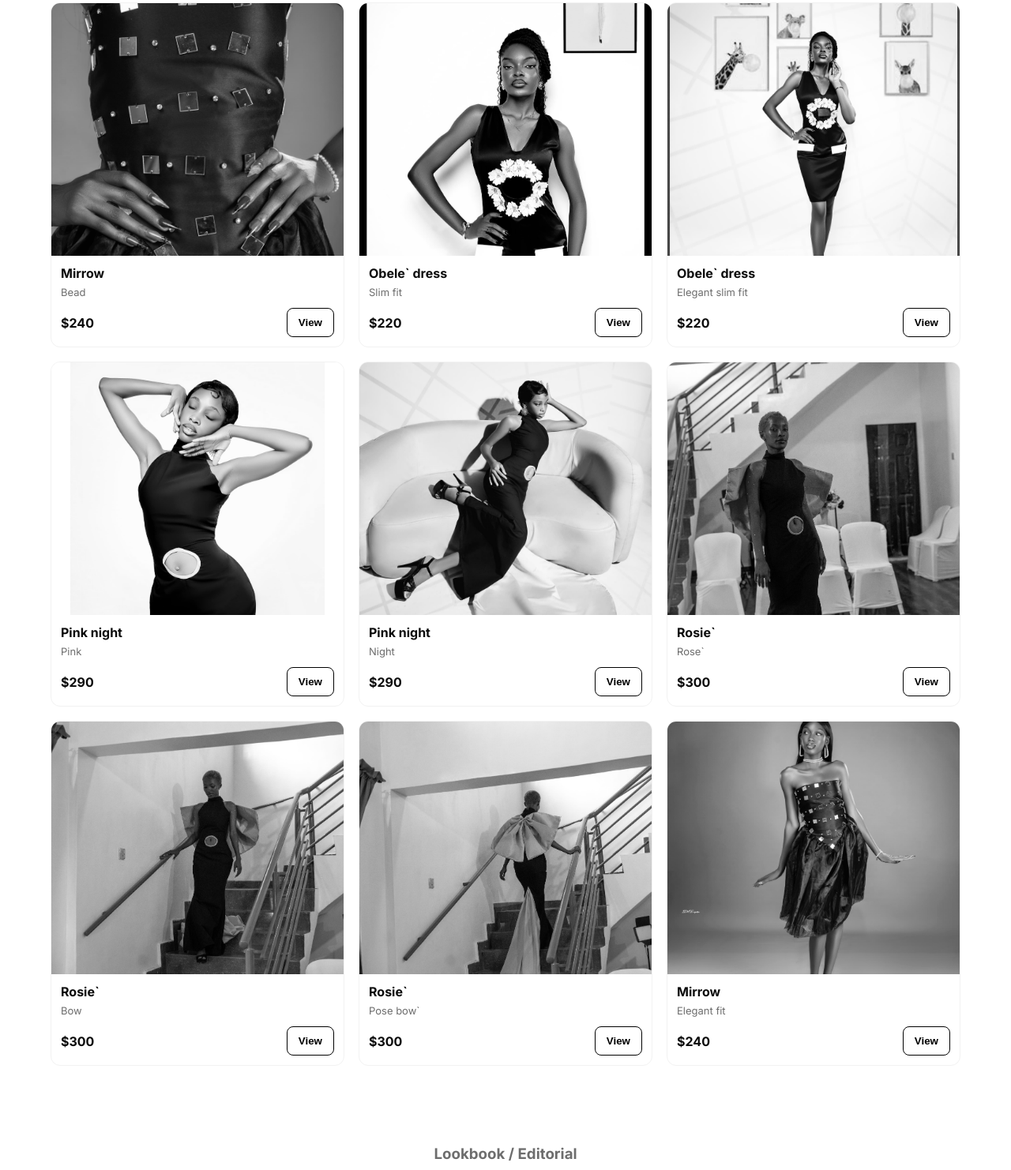
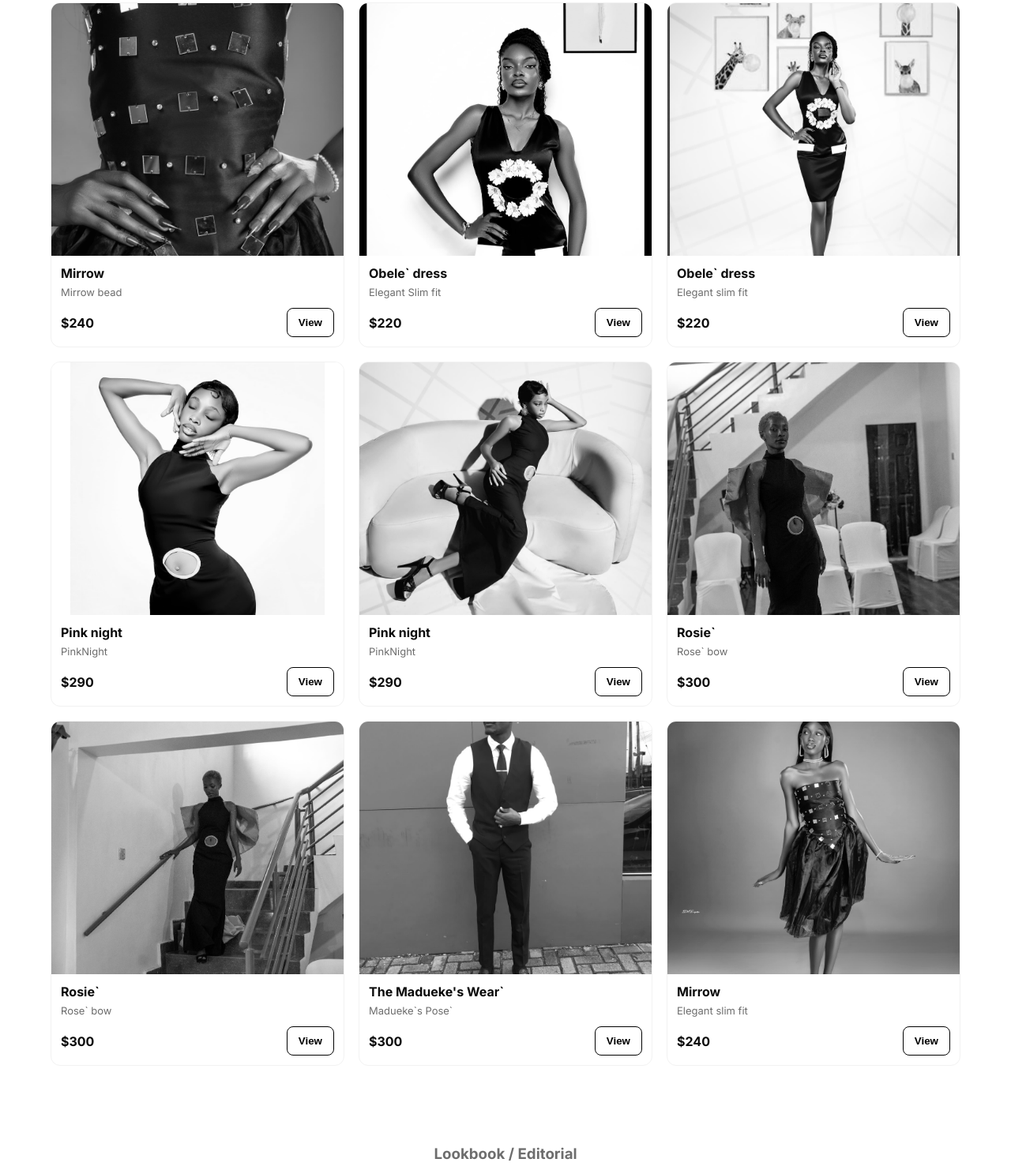
Before and after one commit to greenangela218-hash/Ken-Madueke-, a plain HTML site: page index.html in a window 1280 px wide. Shown: the part 1333-2815 px from the top of the page at 79% size. Drawn offline with nearby package versions, Linux system fonts and the light colour scheme.

Commit message:
Add files via upload

```diff
--- a/index.html
+++ b/index.html
@@ -71,7 +71,7 @@
                     <div style="color:var(--sub);font-size:13px">Featured</div>
                     <div style="font-weight:700;margin-top:6px">The MADUEKE'S WEAR</div>
                     <div class="price">$1,290</div>
-                    <div style="margin-top:10px"><button class="btn" data-id="1" onclick="openProduct(1)">View</button></div>
+                    <div style="margin-top:10px"><button class="btn" data-id="11" onclick="openProduct(11)">View</button></div>
                   </div>
                 </div>
                 <div class="feature" style="padding:14px">
--- a/script.js
+++ b/script.js
@@ -65,16 +65,16 @@ let cart=[];
 let products=[
   {id:1,title:"Fitting dresses",desc:"Silk fit",price:290,img:"IMG-1 (1).jpg"},
   {id:2,title:"Lock Knit",desc:"Lock knitwear",price:180,img:"IMG-1 (2).jpg"},
-  {id:3,title:"Mirrow",desc:"Mirrow",price:240,img:"IMG-1 (3).jpg"},
-  {id:1,title:"Mirrow",desc:"Bead",price:240,img:"IMG-1 (4).jpg"},
-  {id:2,title:"Obele` dress",desc:"Slim fit",price:220,img:"IMG-1 (5).jpg"},
-  {id:3,title:"Obele` dress",desc:"Elegant slim fit",price:220,img:"IMG-1 (6).jpg"},
-  {id:1,title:"Pink night",desc:"Pink",price:290,img:"IMG-1 (7).jpg"},
-  {id:2,title:"Pink night",desc:"Night",price:290,img:"IMG-1 (8).jpg"},
-  {id:3,title:"Rosie`",desc:"Rose`",price:300,img:"IMG-1 (9).jpg"},
-  {id:1,title:"Rosie`",desc:"Bow",price:300,img:"IMG-1 (10).jpg"},
-  {id:2,title:"Rosie`",desc:"Pose bow`",price:300,img:"IMG-1 (11).jpg"},
-  {id:3,title:"Mirrow",desc:"Elegant fit",price:240,img:"IMG-1 (12).jpg"}
+  {id:3,title:"Mirrow",desc:"Mirrow bead",price:240,img:"IMG-1 (3).jpg"},
+  {id:4,title:"Mirrow",desc:"Mirrow bead",price:240,img:"IMG-1 (4).jpg"},
+  {id:5,title:"Obele` dress",desc:"Elegant Slim fit",price:220,img:"IMG-1 (5).jpg"},
+  {id:6,title:"Obele` dress",desc:"Elegant slim fit",price:220,img:"IMG-1 (6).jpg"},
+  {id:7,title:"Pink night",desc:"PinkNight",price:290,img:"IMG-1 (7).jpg"},
+  {id:8,title:"Pink night",desc:"PinkNight",price:290,img:"IMG-1 (8).jpg"},
+  {id:9,title:"Rosie`",desc:"Rose` bow",price:300,img:"IMG-1 (9).jpg"},
+  {id:10,title:"Rosie`",desc:"Rose` bow",price:300,img:"IMG-1 (10).jpg"},
+  {id:11,title:"The Madueke's Wear`",desc:"Madueke`s Pose`",price:300,img:"IMG-20250919-WA0002.jpg"},
+  {id:12,title:"Mirrow",desc:"Elegant slim fit",price:240,img:"IMG-1 (12).jpg"}
 ];
 const productGrid=document.getElementById("productGrid");
 function renderProducts(list){
```
